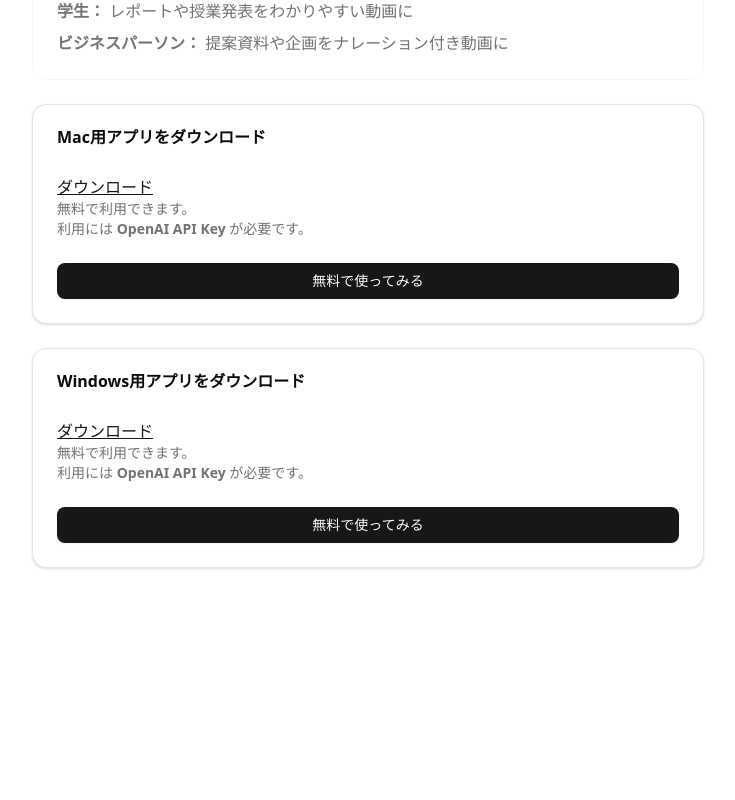
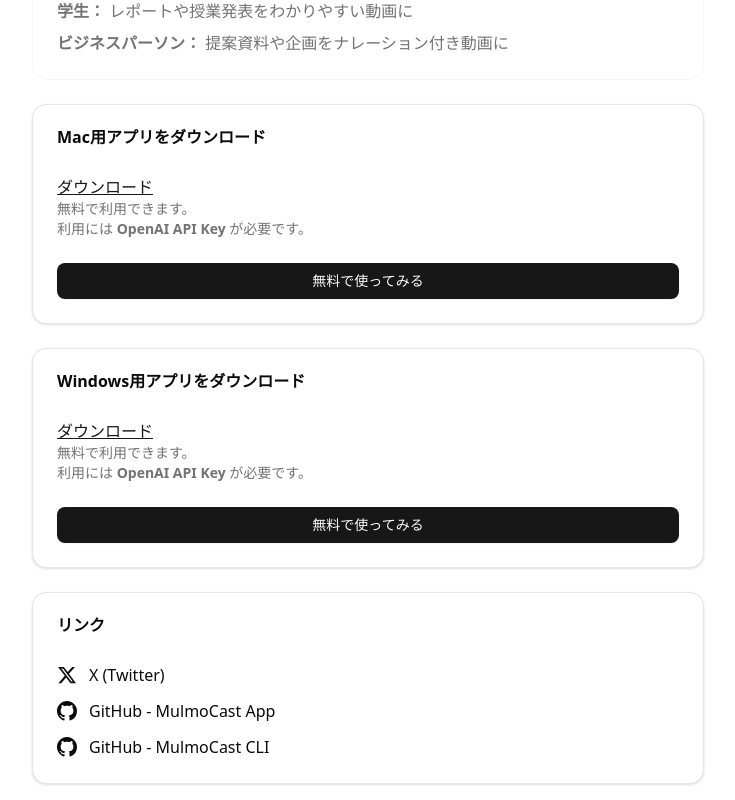
Before and after one commit to receptron/mulmocast-web, a Vue app: page / in a window 1280 px wide. Shown: the part 440-1240 px from the top of the page, without its empty margins (272-1007 px from the left). Before the commit the page ends 1024 px from the top, so only its background shows below. Built offline with nearby package versions, Linux system fonts and the light colour scheme; no server answers.

Commit message:
ogp sns link

```diff
--- a/client/views/Home.vue
+++ b/client/views/Home.vue
@@ -76,6 +76,56 @@
           </div>
         </CardFooter>
       </Card>
+
+      <!-- Links Section -->
+      <Card class="hover:bg-muted/50">
+        <CardHeader>
+          <CardTitle>リンク</CardTitle>
+        </CardHeader>
+        <CardContent>
+          <div class="space-y-3">
+            <a
+              href="https://x.com/mulmocast"
+              target="_blank"
+              rel="noopener noreferrer"
+              class="text-foreground hover:text-primary hover:underline flex items-center gap-3 transition-colors cursor-pointer"
+            >
+              <svg class="h-5 w-5" viewBox="0 0 24 24" fill="currentColor">
+                <path
+                  d="M18.244 2.25h3.308l-7.227 8.26 8.502 11.24H16.17l-5.214-6.817L4.99 21.75H1.68l7.73-8.835L1.254 2.25H8.08l4.713 6.231zm-1.161 17.52h1.833L7.084 4.126H5.117z"
+                />
+              </svg>
+              <span>X (Twitter)</span>
+            </a>
+            <a
+              href="https://github.com/receptron/mulmocast-app"
+              target="_blank"
+              rel="noopener noreferrer"
+              class="text-foreground hover:text-primary hover:underline flex items-center gap-3 transition-colors cursor-pointer"
+            >
+              <svg class="h-5 w-5" viewBox="0 0 24 24" fill="currentColor">
+                <path
+                  d="M12 0C5.37 0 0 5.37 0 12c0 5.31 3.435 9.795 8.205 11.385.6.105.825-.255.825-.57 0-.285-.015-1.23-.015-2.235-3.015.555-3.795-.735-4.035-1.41-.135-.345-.72-1.41-1.23-1.695-.42-.225-1.02-.78-.015-.795.945-.015 1.62.87 1.845 1.23 1.08 1.815 2.805 1.305 3.495.99.105-.78.42-1.305.765-1.605-2.67-.3-5.46-1.335-5.46-5.925 0-1.305.465-2.385 1.23-3.225-.12-.3-.54-1.53.12-3.18 0 0 1.005-.315 3.3 1.23.96-.27 1.98-.405 3-.405s2.04.135 3 .405c2.295-1.56 3.3-1.23 3.3-1.23.66 1.65.24 2.88.12 3.18.765.84 1.23 1.905 1.23 3.225 0 4.605-2.805 5.625-5.475 5.925.435.375.81 1.095.81 2.22 0 1.605-.015 2.895-.015 3.3 0 .315.225.69.825.57A12.02 12.02 0 0024 12c0-6.63-5.37-12-12-12z"
+                />
+              </svg>
+              <span>GitHub - MulmoCast App</span>
+            </a>
+            <a
+              href="https://github.com/receptron/mulmocast-cli"
+              target="_blank"
+              rel="noopener noreferrer"
+              class="text-foreground hover:text-primary hover:underline flex items-center gap-3 transition-colors cursor-pointer"
+            >
+              <svg class="h-5 w-5" viewBox="0 0 24 24" fill="currentColor">
+                <path
+                  d="M12 0C5.37 0 0 5.37 0 12c0 5.31 3.435 9.795 8.205 11.385.6.105.825-.255.825-.57 0-.285-.015-1.23-.015-2.235-3.015.555-3.795-.735-4.035-1.41-.135-.345-.72-1.41-1.23-1.695-.42-.225-1.02-.78-.015-.795.945-.015 1.62.87 1.845 1.23 1.08 1.815 2.805 1.305 3.495.99.105-.78.42-1.305.765-1.605-2.67-.3-5.46-1.335-5.46-5.925 0-1.305.465-2.385 1.23-3.225-.12-.3-.54-1.53.12-3.18 0 0 1.005-.315 3.3 1.23.96-.27 1.98-.405 3-.405s2.04.135 3 .405c2.295-1.56 3.3-1.23 3.3-1.23.66 1.65.24 2.88.12 3.18.765.84 1.23 1.905 1.23 3.225 0 4.605-2.805 5.625-5.475 5.925.435.375.81 1.095.81 2.22 0 1.605-.015 2.895-.015 3.3 0 .315.225.69.825.57A12.02 12.02 0 0024 12c0-6.63-5.37-12-12-12z"
+                />
+              </svg>
+              <span>GitHub - MulmoCast CLI</span>
+            </a>
+          </div>
+        </CardContent>
+      </Card>
     </div>
   </div>
 </template>
--- a/index.html
+++ b/index.html
@@ -4,7 +4,15 @@
     <meta charset="UTF-8">
     <link rel="icon" href="/favicon.ico">
     <meta name="viewport" content="width=device-width, initial-scale=1.0">
-    <title>Hono and Vue SPA Example</title>
+    <title>MulmoCast.com</title>
+    <meta name="description" content="MulmoCast: A Multi-Modal Presentation Tool for the AI-Native Era" />
+    <meta property="og:title" content="MulmoCast.com" />
+    <meta property="og:site_name" content="MulmoCast.com" />
+    <meta property="og:type" content="website" />
+    <meta property="og:url" content="https://mulmocast.com/" />
+    <meta property="og:description" content="MulmoCast: A Multi-Modal Presentation Tool for the AI-Native Era" />
+    <meta property="og:image" content="https://s3.aws.mulmocast.com/600x600bb.jpeg" />
+
   </head>
   <body>
     <div id="app"></div>
```
